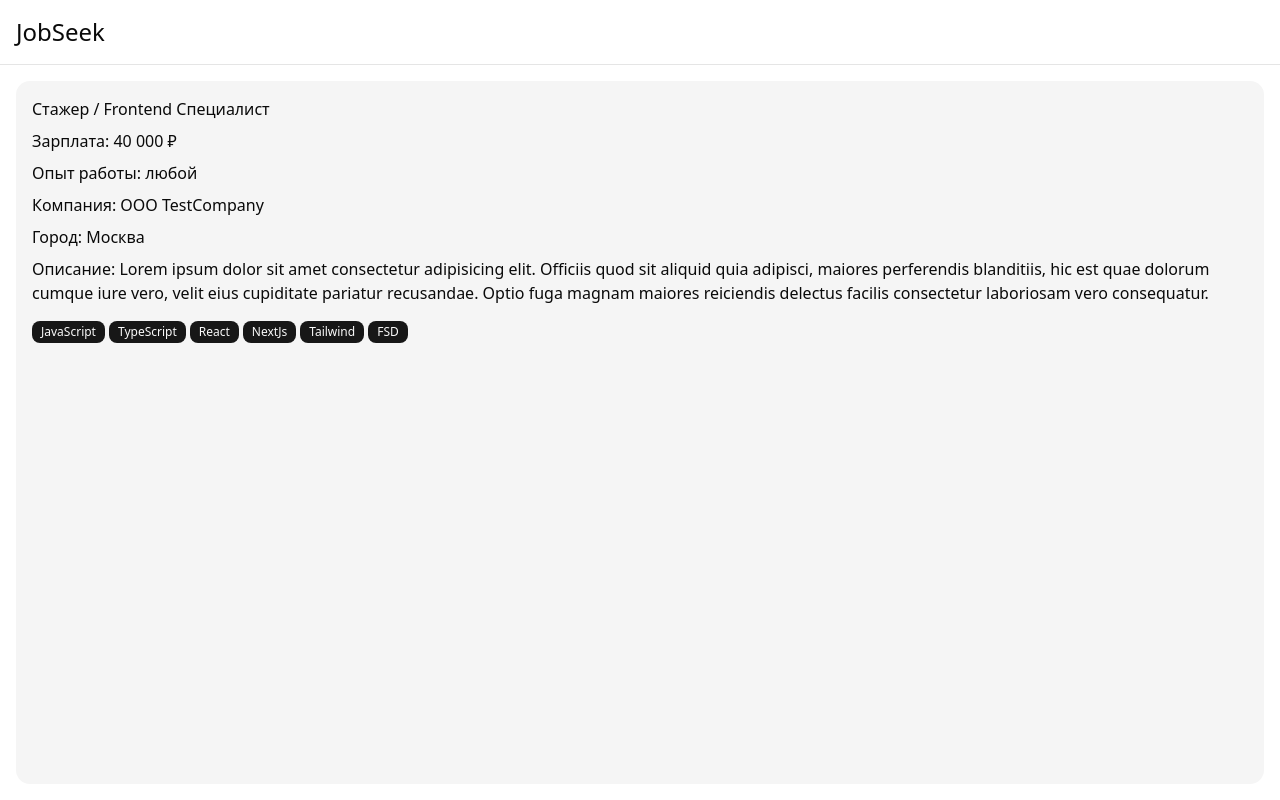
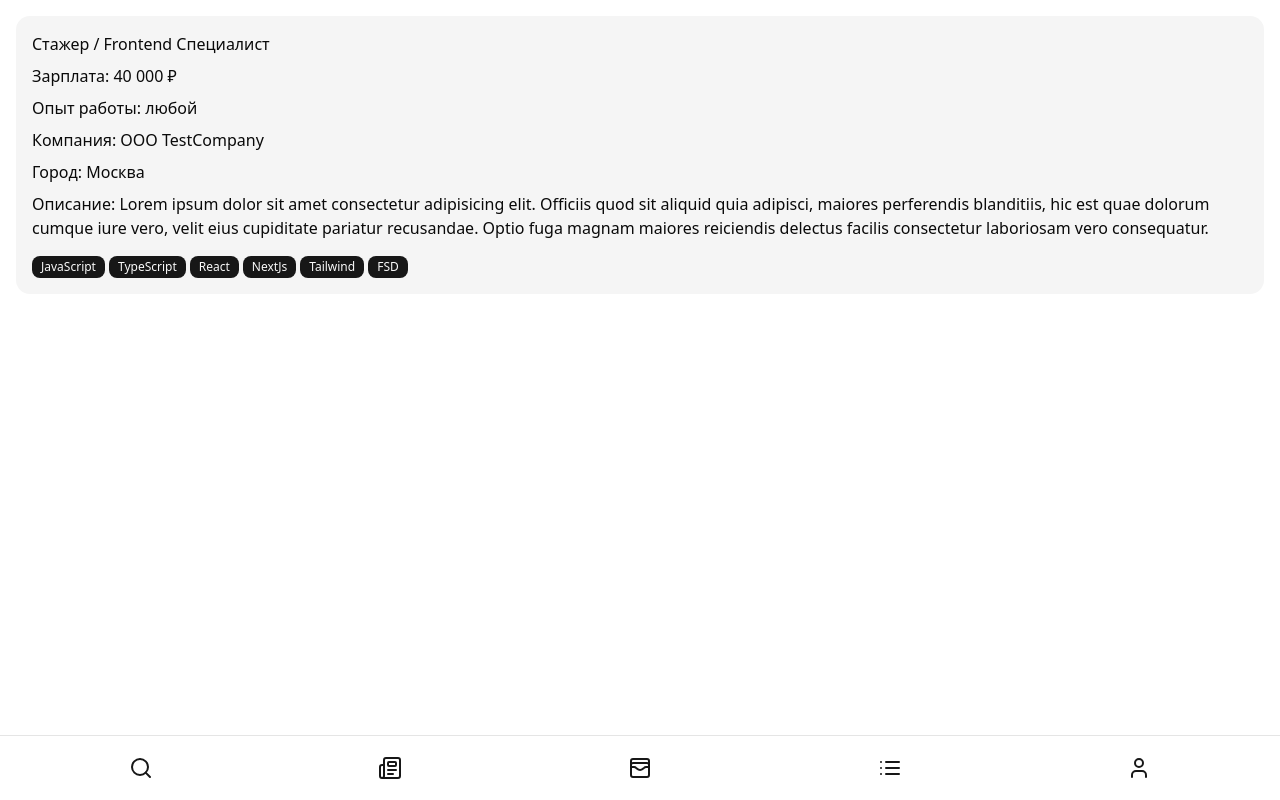
Before and after one commit to losakovvitalik/jobseek, a Next.js app: page / in a window 1280 px wide. Built offline with nearby package versions, Linux system fonts and the light colour scheme.

Commit message:
add motion

```diff
--- a/package.json
+++ b/package.json
@@ -13,6 +13,7 @@
     "class-variance-authority": "^0.7.1",
     "clsx": "^2.1.1",
     "lucide-react": "^0.479.0",
+    "motion": "^12.5.0",
     "next": "15.2.1",
     "next-themes": "^0.4.4",
     "react": "^19.0.0",
--- a/src/app/globals.css
+++ b/src/app/globals.css
@@ -79,7 +79,7 @@
   --sidebar-accent-foreground: oklch(0.205 0 0);
   --sidebar-border: oklch(0.922 0 0);
   --sidebar-ring: oklch(0.708 0 0);
-  --header-height: 65px;
+  --menu-height: 65px;
 }
 
 .dark {
--- a/src/app/layout.tsx
+++ b/src/app/layout.tsx
@@ -1,8 +1,8 @@
-import Header from '@/components/layout/header';
 import { ThemeProvider } from '@/components/providers/theme-provider';
 import type { Metadata } from 'next';
 import { Geist, Geist_Mono } from 'next/font/google';
 import './globals.css';
+import MobileMenu from '@/components/layout/mobile-menu';
 
 const geistSans = Geist({
   variable: '--font-geist-sans',
@@ -26,15 +26,18 @@ export default function RootLayout({
 }>) {
   return (
     <html lang="ru" suppressHydrationWarning>
-      <body className={`${geistSans.variable} ${geistMono.variable} min-h-screen antialiased grid grid-rows-[var(--header-height)_1fr]`}>
+      <body
+        className={`${geistSans.variable} ${geistMono.variable} grid min-h-dvh grid-rows-[1fr_var(--menu-height)] antialiased`}
+      >
         <ThemeProvider
           attribute="class"
           defaultTheme="system"
           enableSystem
           disableTransitionOnChange
         >
-          <Header />
+          {/* <Header /> */}
           <main>{children}</main>
+          <MobileMenu />
         </ThemeProvider>
       </body>
     </html>
--- a/src/app/page.tsx
+++ b/src/app/page.tsx
@@ -1,9 +1,24 @@
+'use client';
 import JobCard from '@/entities/job/ui/JobCard';
+import { motion } from 'motion/react';
 
 export default function Home() {
   return (
-    <div className='p-4 h-full'>
-      <JobCard />
+    <div className="h-full p-4">
+      <motion.div
+        drag="x"
+        dragConstraints={{ left: 0, right: 0 }}
+        onDragEnd={(_, info) => {
+          if (info.offset.x > 100) {
+            console.log('swipe right')
+          };
+          if (info.offset.x < -100) {
+            console.log('swipe left')
+          };
+        }}
+      >
+        <JobCard />
+      </motion.div>
     </div>
   );
 }
--- a/src/components/layout/header.tsx
+++ b/src/components/layout/header.tsx
@@ -1,9 +1,11 @@
+import { UserRound } from 'lucide-react';
 import Typography from '../ui/typography';
 
 const Header = () => {
   return (
-    <div className="bg-background text-foreground border-border border-b p-4 text-sm">
+    <div className="bg-background text-foreground border-border border-b p-4 text-sm flex justify-between items-center">
       <Typography size={'lg'}>JobSeek</Typography>
+      <UserRound />
     </div>
   );
 };
--- /dev/null
+++ b/src/components/layout/mobile-menu.tsx
@@ -0,0 +1,37 @@
+import { List, Newspaper, Search, User, WalletCards } from 'lucide-react';
+import { Button } from '../ui/button';
+import Link from 'next/link';
+
+const MobileMenu = () => {
+  return (
+    <div className="border-border grid grid-cols-5 items-center justify-items-center border-t px-4">
+      <Button asChild size={'icon'} variant={'link'} className='size-12'>
+        <Link href="/search">
+          <Search className='size-6' />
+        </Link>
+      </Button>
+      <Button asChild size={'icon'} variant={'link'} className='size-12'>
+        <Link href="/news">
+          <Newspaper className='size-6' />
+        </Link>
+      </Button>
+      <Button asChild size={'icon'} variant={'link'} className='size-12'>
+        <Link href="/jobs">
+          <WalletCards className='size-6' />
+        </Link>
+      </Button>
+      <Button asChild size={'icon'} variant={'link'} className='size-12'>
+        <Link href="/messages">
+          <List className='size-6' />
+        </Link>
+      </Button>
+      <Button asChild size={'icon'} variant={'link'} className='size-12'>
+        <Link href="/me">
+          <User className='size-6' />
+        </Link>
+      </Button>
+    </div>
+  );
+};
+
+export default MobileMenu;
```
Also changed, not shown: 1 other file (tests, documents, lock files or other folders).
